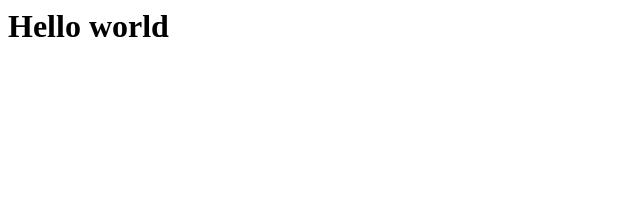
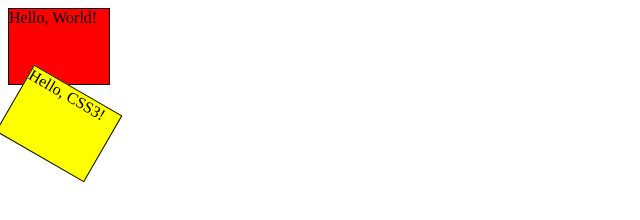
Before and after one commit to lys1234/ArbotiX, a plain HTML site: page index.html in a window 1280 px wide. Shown: the whole page, without its empty margins (0-640 px from the left). Drawn offline with Linux system fonts and the light colour scheme.

Commit message:
Update index.html

```diff
--- a/index.html
+++ b/index.html
@@ -1 +1,28 @@
-<h1>Hello world</h1>
+<!DOCTYPE html>
+<html>
+<title>Web Page Design</title>
+<head>
+<style type="text/css">
+div
+{
+   width:100px;
+   height:75px;
+   background-color:red;
+   border:1px solid black;
+}
+#div2
+{
+   transform:rotate(30deg);
+   -ms-transform:rotate(30deg); /* IE 9 */
+   -moz-transform:rotate(30deg); /* Firefox */
+   -webkit-transform:rotate(30deg); /* Safari and Chrome */
+   -o-transform:rotate(30deg); /* Opera */
+   background-color:yellow;
+}
+</style>
+</head>
+<body>
+<div>Hello, World!</div>
+<div id="div2">Hello, CSS3!</div>
+</body>
+</html>
```
